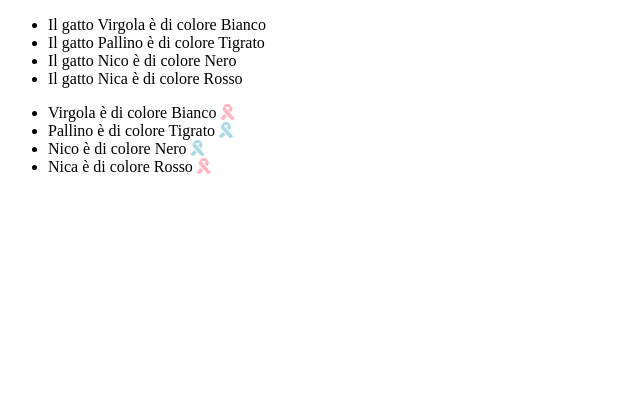
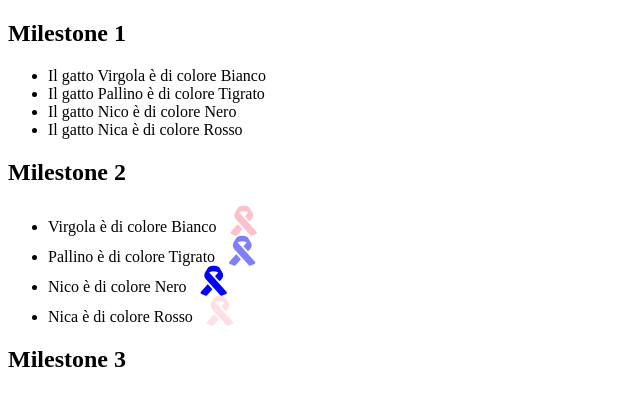
Before and after one commit to wvwall/js-snack-es6, a plain HTML site: page cats/index.html in a window 1280 px wide. Shown: the whole page, without its empty margins (0-640 px from the left). Drawn offline with nearby package versions, Linux system fonts and the light colour scheme.

Commit message:
Milestone 2

```diff
--- a/cats/index.html
+++ b/cats/index.html
@@ -12,14 +12,17 @@
 </head>
 <body>
 
+    <h2>Milestone 1</h2>
     <ul id="cats1">
 
     </ul>
 
+    <h2>Milestone 2</h2>
     <ul id="cats2">
 
     </ul>
 
+    <h2>Milestone 3</h2>
     <ul id="cats3">
 
     </ul>
--- a/cats/main.js
+++ b/cats/main.js
@@ -39,7 +39,7 @@ $(document).ready(function () {
 
     //Ciclo con for each e stampo proprietà nome e colore
 
-    cats.forEach((element,i,array) => {
+    cats.forEach((element) => {
         //console.log(` Il gatto  ${element.nome} è di colore ${element.colore}`);
         $("#cats1").append(`<li> Il gatto  ${element.nome} è di colore ${element.colore} </li>`);
     });
@@ -69,12 +69,27 @@ $(document).ready(function () {
     // Metodo più flessibile
 
     cats.forEach((element) => {
+
         let colore = "azzurro";
         if(element.sesso == "M") {
-            $("#cats2").append(`<li class = "${colore}"> ${element.nome}  è di colore ${element.colore} <i class="fas fa-ribbon"></i> </li> `);
+            let opacity = "young";
+            if(element.eta < 5) {
+                $("#cats2").append(`<li class = "${colore}"> ${element.nome}  è di colore ${element.colore} <i class="fas fa-ribbon ${opacity}"></i> </li> `);
+            } else {
+                let opacity = "old";
+                $("#cats2").append(`<li class = "${colore}"> ${element.nome}  è di colore ${element.colore} <i class="fas fa-ribbon ${opacity}"></i> </li> `);
+            }
+
         } else {
+
             let colore = "rosa";
-            $("#cats2").append(`<li class = "${colore}"> ${element.nome}  è di colore ${element.colore} <i class="fas fa-ribbon"></i> </li> `);
+            let opacity = "young";
+            if(element.eta < 5) {
+                $("#cats2").append(`<li class = "${colore}"> ${element.nome}  è di colore ${element.colore} <i class="fas fa-ribbon ${opacity}"></i> </li> `);
+            } else {
+                let opacity = "old";
+                $("#cats2").append(`<li class = "${colore}"> ${element.nome}  è di colore ${element.colore} <i class="fas fa-ribbon ${opacity}"></i> </li> `);
+            }
         }
 
     });
--- a/cats/master.css
+++ b/cats/master.css
@@ -1,13 +1,18 @@
 .azzurro i {
-    color: lightblue;
+    color: blue;
 }
 .rosa i {
-    color: lightpink;
+    color: pink;
 }
 
-.young i {
+.young  {
     opacity: 0.5;
 }
-.old i {
+.old  {
     opacity: 1;
 }
+
+ul i {
+    font-size: 30px;
+    margin-left: 10px;
+}
```
